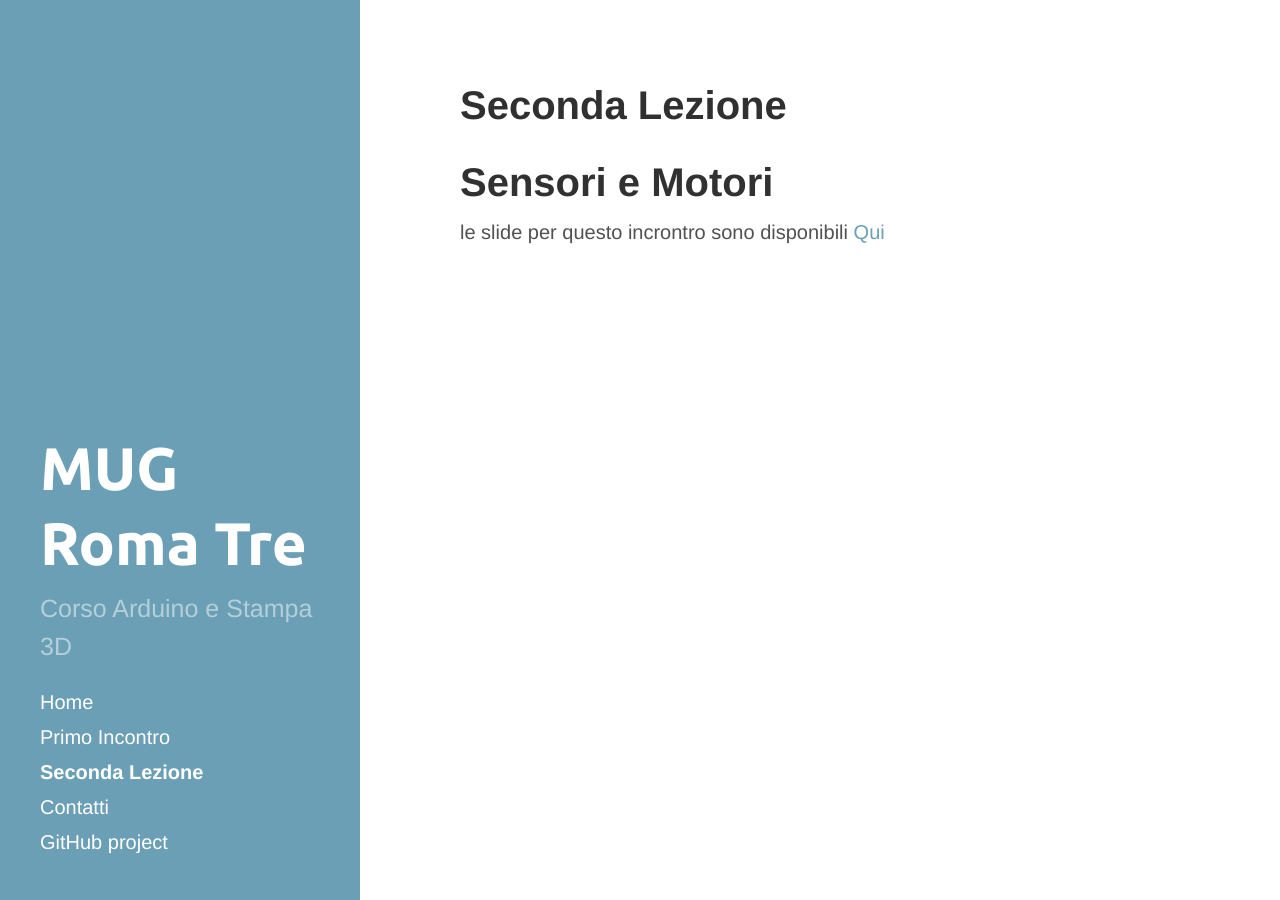
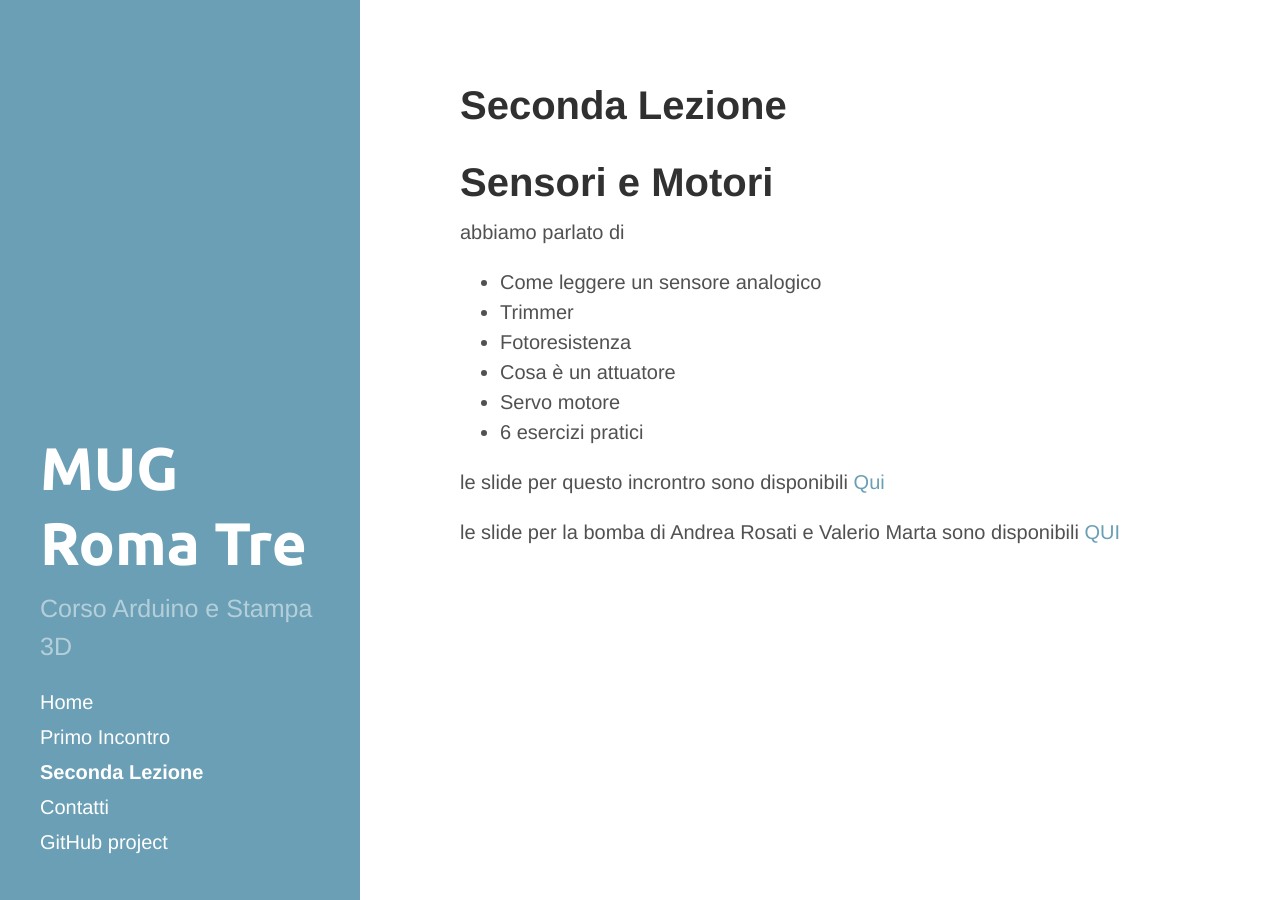
Before and after one commit to mugroma3/corso-arduino, a Jekyll site: the page built from 02 Lezione.md, in a window 1280 px wide. Built offline with Jekyll 4.4.1, drawn with Linux system fonts in a browser that asks for light colours.

Commit message:
slide bomba

```diff
--- a/02 Lezione.md
+++ b/02 Lezione.md
@@ -4,7 +4,18 @@ title: Seconda Lezione
 published: true
 ---
 
-
 # Sensori e Motori
 
+abbiamo parlato di
+
+* Come leggere un sensore analogico
+* Trimmer
+* Fotoresistenza
+* Cosa è un attuatore
+* Servo motore
+* 6 esercizi pratici
+
+
 le slide per questo incrontro sono disponibili [Qui]({{ site.baseurl }}/materiale/lezione2.pdf)
+
+le slide per la bomba di Andrea Rosati e Valerio Marta sono disponibili [QUI]({{ site.baseurl }}/materiale/slidebomba.pdf)
```
Also changed, not shown: contatti.md (+1 -1 lines), 1 other file.
